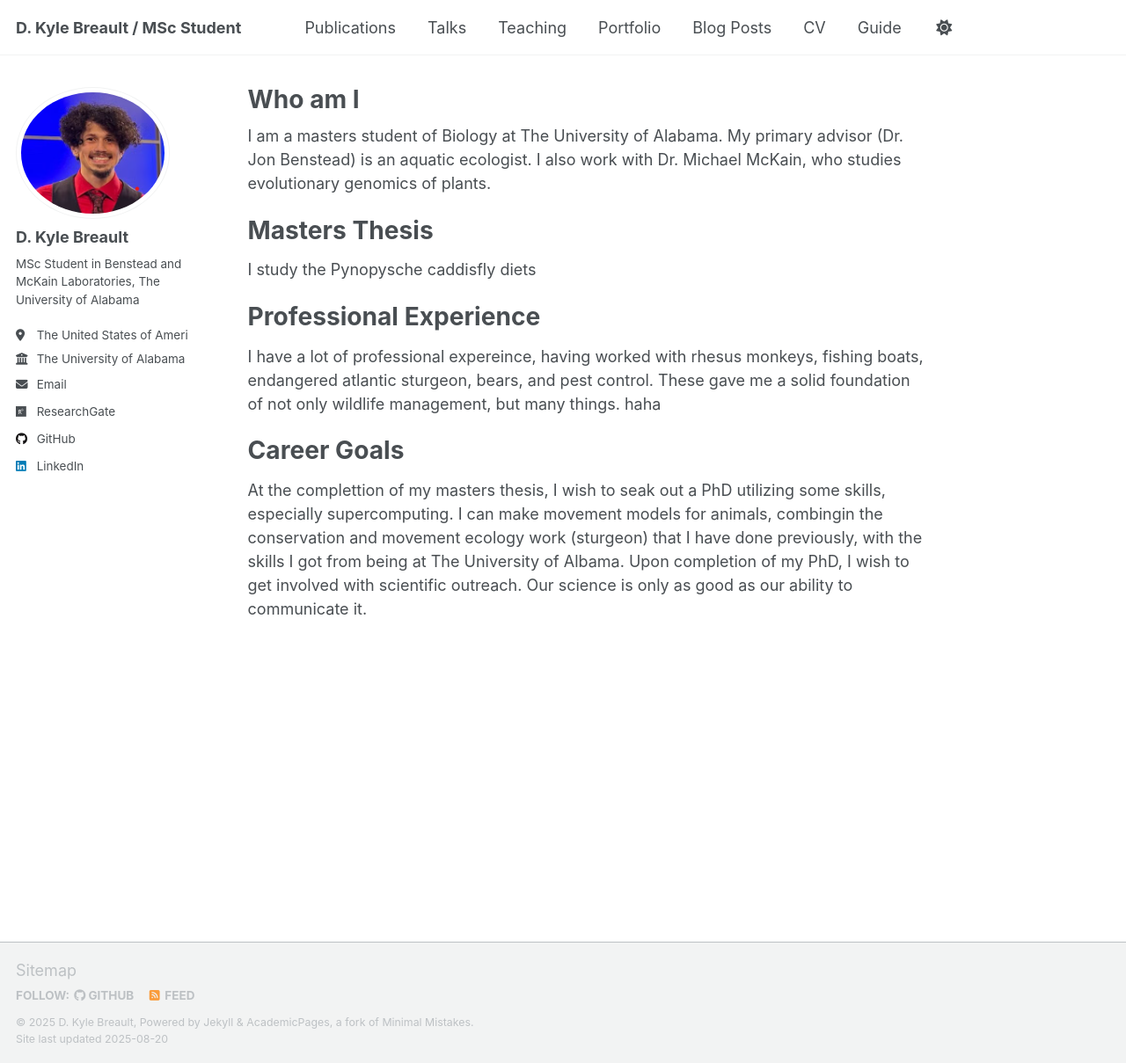
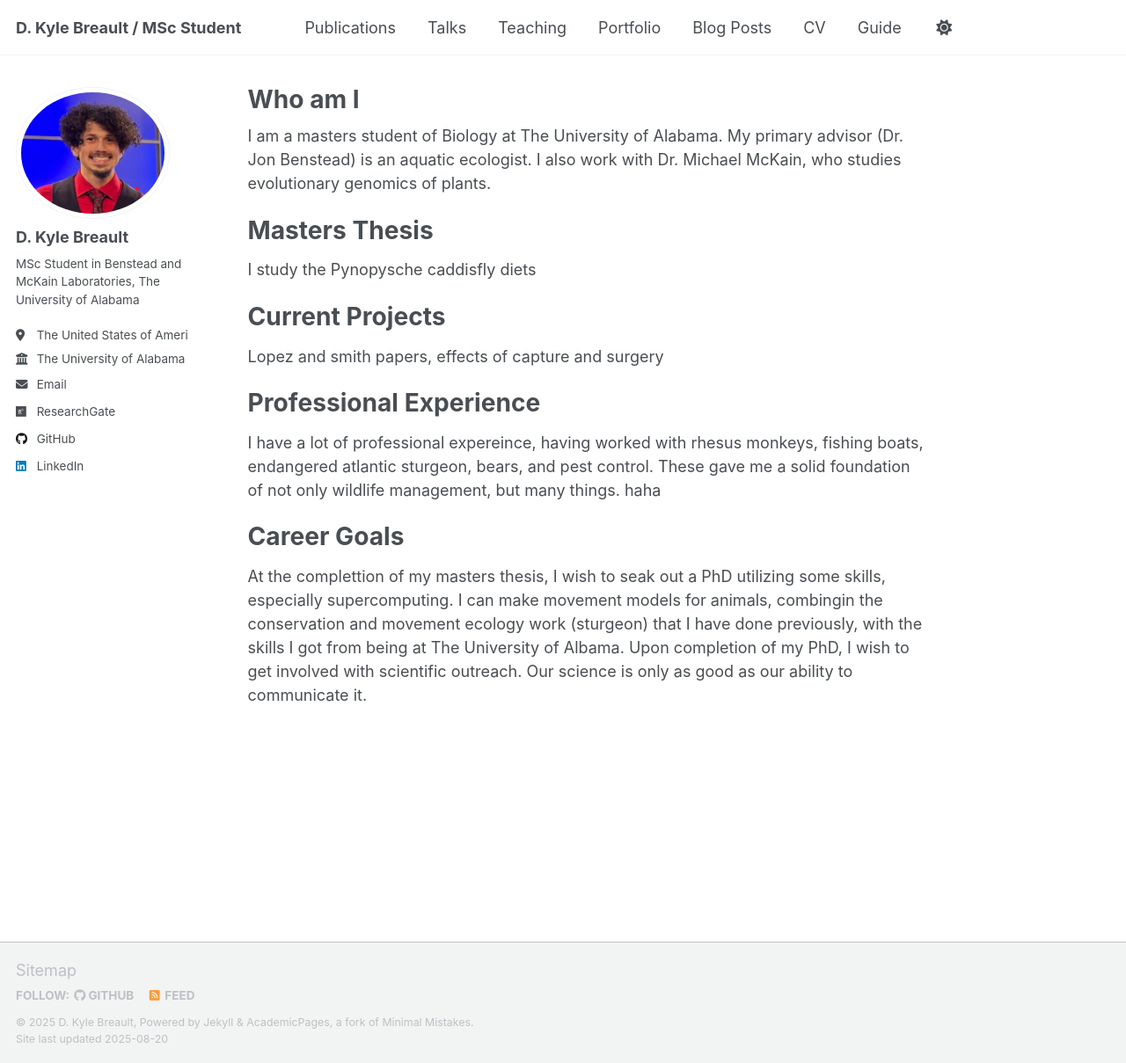
Before and after one commit to KyleBreault/.github.io, a Jekyll site: the page built from _pages/about.md, in a window 1280 px wide and 1209 px high. Shown: the whole window at 88% size. Built offline with Jekyll 4.4.1, drawn with Linux system fonts in a browser that asks for light colours; a script that is not in the unit is left out.

Commit message:
Update about.md

```diff
--- a/_pages/about.md
+++ b/_pages/about.md
@@ -13,6 +13,10 @@ Masters Thesis
 ======
 I study the Pynopysche caddisfly diets
 
+Current Projects
+======
+Lopez and smith papers, effects of capture and surgery
+
 Professional Experience
 ======
 I have a lot of professional expereince, having worked with rhesus monkeys, fishing boats, endangered atlantic sturgeon, bears, and pest control. These gave me a solid foundation of not only wildlife management, but many things. haha
```
